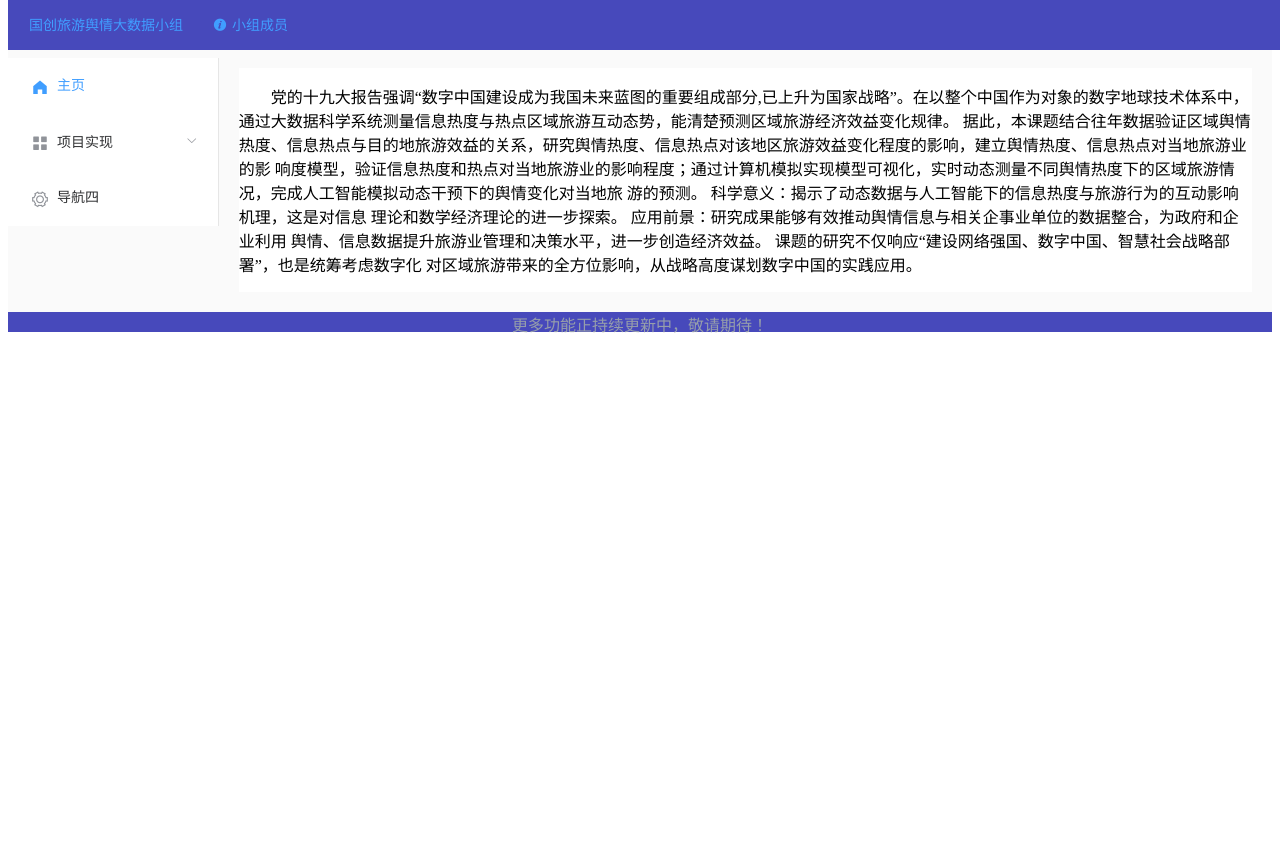
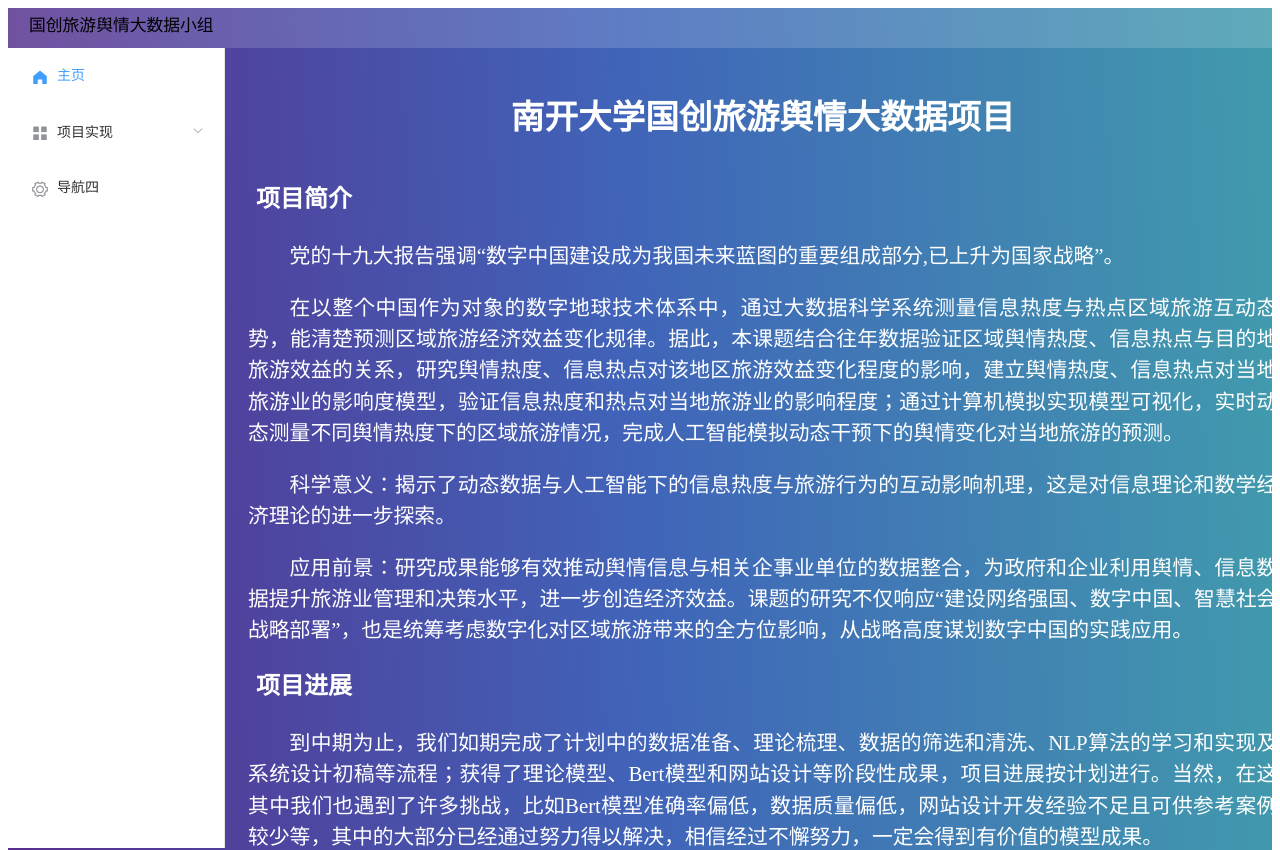
Before and after one commit to Peter-yqz/TravelWeb, a Vue app: page /#/Homepage in a window 1280 px wide. Shown: the top 850 px of the page. Before the commit the page ends 800 px from the top, so only its background shows below. Built offline with nearby package versions, Linux system fonts and the light colour scheme; what vue-baidu-map would draw is missing.

Commit message:
Signed-off-by: Peter <a1232011@yeah.net>

```diff
--- a/src/App.vue
+++ b/src/App.vue
@@ -1,59 +1,35 @@
 <template>
-  <el-container>
+  <el-container class="container">
   <el-header class="mainheader" >
             <span class="demonstration" style="float:left;padding-top:5px;color:white">
-                <el-breadcrumb separator="" style="margin-top:15px !importent">
-                  <el-breadcrumb-item>
-                    <el-button type="text">
+                <!-- <el-breadcrumb separator="" style="margin-top:15px !importent">
+                  <!-- <el-breadcrumb-item>
+                    <el-button type="text" style="color:black;font-size:1.2em;">
                     国创旅游舆情大数据小组
                     </el-button>
-                  </el-breadcrumb-item>
-                  <!-- <el-breadcrumb-item>
+                  </el-breadcrumb-item> -->
+                  <!-- <el-breadcrumb-item style="margin-left:1vh"> -->
                     <el-dropdown trigger="click">
-                  <span class="el-dropdown-link" style="color:white">
-                    <el-button type="text" icon="el-icon-menu">
-                      项目<i class="el-icon-caret-bottom el-icon--right"></i>
-                    </el-button>
-                  </span>
-                  <el-dropdown-menu slot="dropdown">
-                    <el-dropdown-item>
-                        <el-menu default-active="1" class="el-menu-vertical-demo" style="min-height:80px" @select="handleSelect">
-                            <el-menu-item index="1"><i class="el-icon-message"></i>数据可视化1</el-menu-item>
-                            <el-menu-item index="2"><i class="el-icon-menu"></i>数据可视化2</el-menu-item>
-                            <el-menu-item index="3"><i class="el-icon-setting"></i>数据可视化3</el-menu-item>
-                        </el-menu>
-                    </el-dropdown-item>
-                  </el-dropdown-menu>
-                </el-dropdown>
-                  </el-breadcrumb-item> -->
-                  <el-breadcrumb-item style="margin-left:10px">
-                    <el-dropdown trigger="click">
-                    <el-button  class="el-dropdown-link" type="text" icon="el-icon-info">小组成员</el-button>
+                    <el-button  class="el-dropdown-link" type="text" style="color:black;font-size:1.2em;margin-left:0">国创旅游舆情大数据小组</el-button>
                     <el-dropdown-menu slot="dropdown">
-                      <h style="margin:5px">黄玎 张金毅 郭怡霏 闫秦政 杨毓婕</h>
+                      <h class="members" style="margin:5px">黄玎 张金毅 郭怡霏 闫秦政 杨毓婕</h>
                     </el-dropdown-menu>
                     </el-dropdown>
-                  </el-breadcrumb-item>
-                </el-breadcrumb>
+                  <!-- </el-breadcrumb-item>
+                </el-breadcrumb> -->
             </span>
     </el-header>
   <el-row class="tac">
-  <el-col  span="4" style="height:100%">
+  <el-col :span="4" style="height:100%;blackground:rgba:(255, 255, 255, 0.158)">
     <el-menu
       default-active="1"
       class="el-menu-vertical-demo"
       @open="handleOpen"
       @close="handleClose"
       @select="handleSelect">
-      <!-- <el-radio-group v-model="isCollapse" style="margin-bottom: 20px;height:100%">
-      <el-radio-button :label="false"><i class="el-icon-s-unfold"></i></el-radio-button>
-      <el-radio-button :label="true"><i class="el-icon-s-fold"></i></el-radio-button>
-      </el-radio-group> -->
       <el-menu-item index="1">
         <i class="el-icon-s-home"></i>
-        <!-- <router-link to="/Homepage"> -->
         <template#title>主页</template>
-        <!-- </router-link> -->
       </el-menu-item>
       <el-submenu index="2" default-active="3" >
         <template #title>
@@ -70,7 +46,8 @@
       </el-menu-item>
     </el-menu>
   </el-col>
-  <el-col   style="top: 80px"span="20" id="v-content" v-bind:style="{minHeight: Height+'px'}"><router-view /></el-col>
+  <el-col :span="20" style="margin-top:6vh;margin-left:27vh;min-height:91vh" id="v-content" v-bind:style="{minHeight: Height+'px'}"><router-view />
+  </el-col>
 </el-row>
 
   <el-footer>
@@ -125,9 +102,10 @@
 </script>
 
 <style>
-.el-container {
+.container {
   display: flex;
-  background-color: #FAFAFA;
+  background: linear-gradient(
+267.77deg,rgb(65, 155, 173)0%,rgb(64, 100, 185)50%,rgb(88, 46, 141)100%);
   height:100%;
   margin:0px;
   box-sizing: border-box;
@@ -137,18 +115,22 @@
     top: 0;
     width: 100%;
     z-index: 10;
-    background-color: #4749bb;
+    background-color: rgba(255, 255, 255, 0.158);
     text-align: center;
-    height: 50px !important;
+    height: 6vh !important;
 }
 .el-footer {
   background-color:#4749bb;
   color: #969EAB;
   text-align: center;
-  height: 20px !important;
+  height: 3vh !important;
+  margin-left: 27vh;
 }
 .el-menu-vertical-demo:not(.el-menu--collapse) {
-    top: 50px;
-    min-height: 100%;
+    top: 6vh;
+    min-height: 100vh;
+    width: 27vh;
+    position:fixed;
+    /* background: rgba(255, 255, 255, 0.158); */
   }
 </style>
--- a/src/components/Homepage/Homepage.vue
+++ b/src/components/Homepage/Homepage.vue
@@ -1,88 +1,56 @@
 <template>
-<el-container>
-<div class="container">
-    <p style="text-indent:2em">党的十九大报告强调“数字中国建设成为我国未来蓝图的重要组成部分,已上升为国家战略”。在以整个中国作为对象的数字地球技术体系中，通过大数据科学系统测量信息热度与热点区域旅游互动态势，能清楚预测区域旅游经济效益变化规律。
-据此，本课题结合往年数据验证区域舆情热度、信息热点与目的地旅游效益的关系，研究舆情热度、信息热点对该地区旅游效益变化程度的影响，建立舆情热度、信息热点对当地旅游业的影
-响度模型，验证信息热度和热点对当地旅游业的影响程度；通过计算机模拟实现模型可视化，实时动态测量不同舆情热度下的区域旅游情况，完成人工智能模拟动态干预下的舆情变化对当地旅
-游的预测。
-科学意义：揭示了动态数据与人工智能下的信息热度与旅游行为的互动影响机理，这是对信息
-理论和数学经济理论的进一步探索。
-应用前景：研究成果能够有效推动舆情信息与相关企事业单位的数据整合，为政府和企业利用
-舆情、信息数据提升旅游业管理和决策水平，进一步创造经济效益。
-课题的研究不仅响应“建设网络强国、数字中国、智慧社会战略部署”，也是统筹考虑数字化
-对区域旅游带来的全方位影响，从战略高度谋划数字中国的实践应用。</p>
+<el-container class="second-container">
+<div>
+    <div style="color:black;line-height:150%">
+        <h1>南开大学国创旅游舆情大数据项目</h1>
+            <h2>项目简介</h2>
+                <p>党的十九大报告强调“数字中国建设成为我国未来蓝图的重要组成部分,已上升为国家战略”。</p>
+                <p>在以整个中国作为对象的数字地球技术体系中，通过大数据科学系统测量信息热度与热点区域旅游互动态势，能清楚预测区域旅游经济效益变化规律。据此，本课题结合往年数据验证区域舆情热度、信息热点与目的地旅游效益的关系，研究舆情热度、信息热点对该地区旅游效益变化程度的影响，建立舆情热度、信息热点对当地旅游业的影响度模型，验证信息热度和热点对当地旅游业的影响程度；通过计算机模拟实现模型可视化，实时动态测量不同舆情热度下的区域旅游情况，完成人工智能模拟动态干预下的舆情变化对当地旅游的预测。</p>
+                <p>科学意义：揭示了动态数据与人工智能下的信息热度与旅游行为的互动影响机理，这是对信息理论和数学经济理论的进一步探索。</p>
+                <p>应用前景：研究成果能够有效推动舆情信息与相关企事业单位的数据整合，为政府和企业利用舆情、信息数据提升旅游业管理和决策水平，进一步创造经济效益。课题的研究不仅响应“建设网络强国、数字中国、智慧社会战略部署”，也是统筹考虑数字化对区域旅游带来的全方位影响，从战略高度谋划数字中国的实践应用。</p>
+            <h2>项目进展</h2>
+                <p>到中期为止，我们如期完成了计划中的数据准备、理论梳理、数据的筛选和清洗、NLP算法的学习和实现及系统设计初稿等流程；获得了理论模型、Bert模型和网站设计等阶段性成果，项目进展按计划进行。当然，在这其中我们也遇到了许多挑战，比如Bert模型准确率偏低，数据质量偏低，网站设计开发经验不足且可供参考案例较少等，其中的大部分已经通过努力得以解决，相信经过不懈努力，一定会得到有价值的模型成果。</p>
+            <h2>成果展示</h2>
+        <div style="text-align:center">
+            <router-link to="/Page1">
+            <el-button>数据回顾</el-button>
+            </router-link>
+            <router-link to="/Page2">
+            <el-button>模型展示</el-button>
+            </router-link>
+            <router-link to="/Page3">
+            <el-button>舆情地图</el-button>
+            </router-link>
+        </div>
+    </div>
 </div>
 </el-container>
 </template>
 
-<script>
-    export default {
-        name: "Banner",
-        data(){
-            return {
-                imagesbox:[
-                    {id:0,idView:require("../../assets/p1.png")},
-                    {id:1,idView:require("../../assets/p2.png")},
-                    {id:2,idView:require("../../assets/p3.png")}
-                ],
-                activities: [{
-                    content: '项目立项',
-                    timestamp: '2020-01'
-                }, {
-                    content: '立项通过初审',
-                    timestamp: '2020-03'
-                }, {
-                    content: '创建成功',
-                    timestamp: '2018-04-11'
-                }],
-                // 图片父容器高度
-                bannerHeight :1000,
-                // 浏览器宽度
-                screenWidth :0,
-            }
-        },
-        methods:{
-            setSize:function () {
-            // 通过浏览器宽度(图片宽度)计算高度
-            this.bannerHeight = 400 / 1920 * this.screenWidth;
-            },
-        },
-        mounted() {
-            // 首次加载时,需要调用一次
-            this.screenWidth =  window.innerWidth;
-            this.setSize();
-            // 窗口大小发生改变时,调用一次
-            window.onresize = () =>{
-            this.screenWidth =  window.innerWidth;
-            this.setSize();
-            }
-        },
-}
-</script>
 
 <style scoped>
-.container{
-    background-color: white;
+.second-container{
     box-sizing: border-box;
-    margin: 20px;
-    margin-top: 60px;
+    margin-left:3vh;
+    text-align:justify;
 }
-.style1{
-    border-radius: 4px;
-    font: size 12px;;
-    text-indent: 2em;
-    margin: 10px;
-    text-align: justify;
-    line-height: 180%;
+.second-container h1{
+    text-align: center;
+    font-size: 2.1em;
+    padding: 2vh;
+    color: white;
 }
-img{
-    width: 60%;
-    height: inherit;
-    text-align: center;
+.second-container h2{
+    padding: 1vh;
+    color: white;
 }
-.box1{
-    text-align:right;
-    margin-right: 20px;
-    color: blanchedalmond;
+.second-container p{
+    font-size: 1.3em;
+    text-indent:2em;
+    line-height:150%;
+    color: white;
+}
+.el-button{
+    margin: 2vh;
 }
 </style>
--- a/src/index.html
+++ b/src/index.html
@@ -4,7 +4,7 @@
 <head>
   <meta charset="utf-8">
   <!-- <link rel="shortcut icon" type="image/x-icon"href="../assets/img/logo.ico"> -->
-  <title>element-starter-beta</title>
+  <title>国创旅游舆情大数据平台</title>
 </head>
 
 <body>
```
Also changed, not shown: src/components/Page1/Page1.vue (added, +41 -0 lines), src/components/Page1/Page1-1.vue (added), src/components/Page1/Page1-2.vue (added), src/components/Page1/Page1-3.vue (added), src/components/Page1/Page1-4.vue (added).
